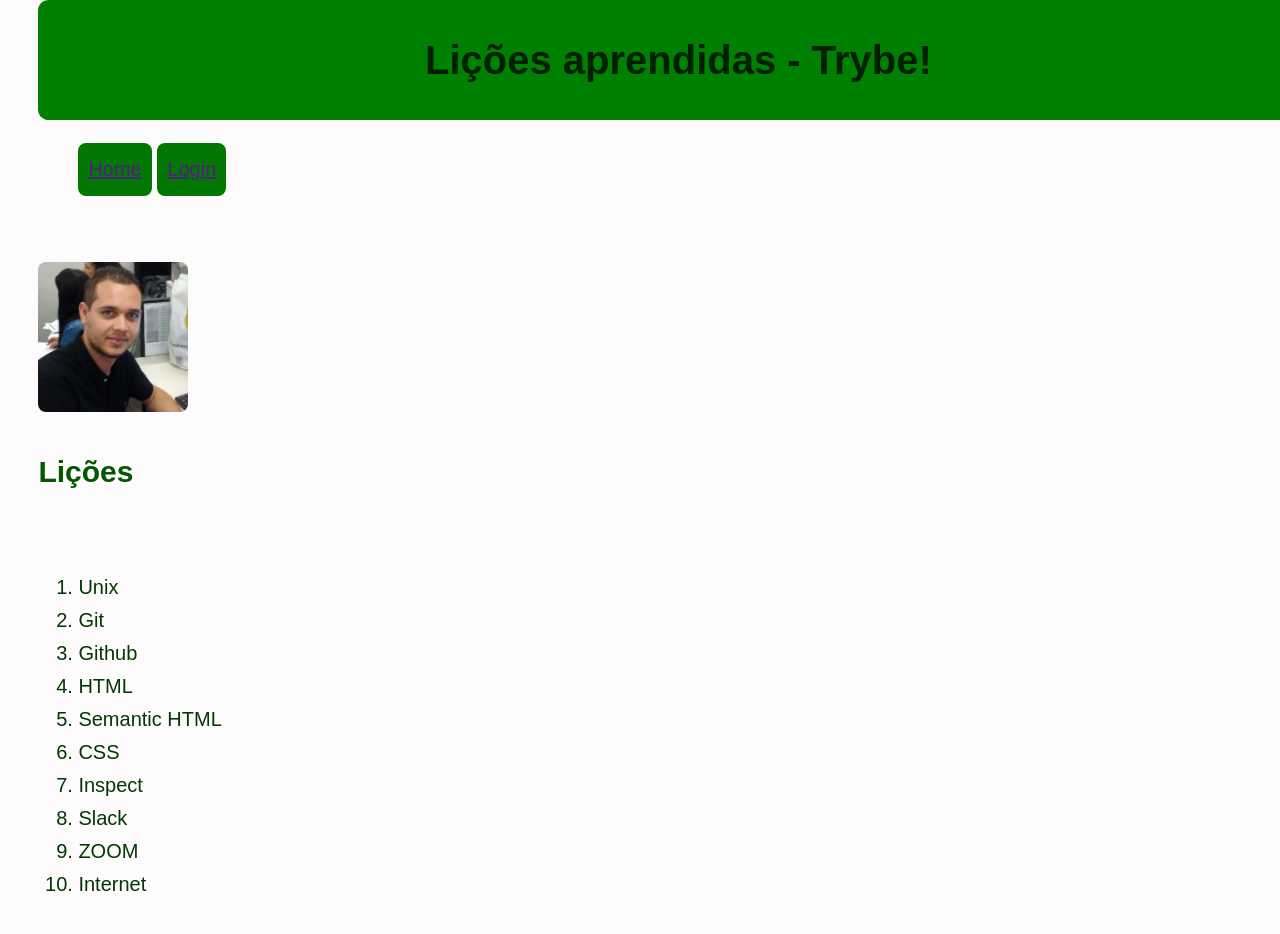
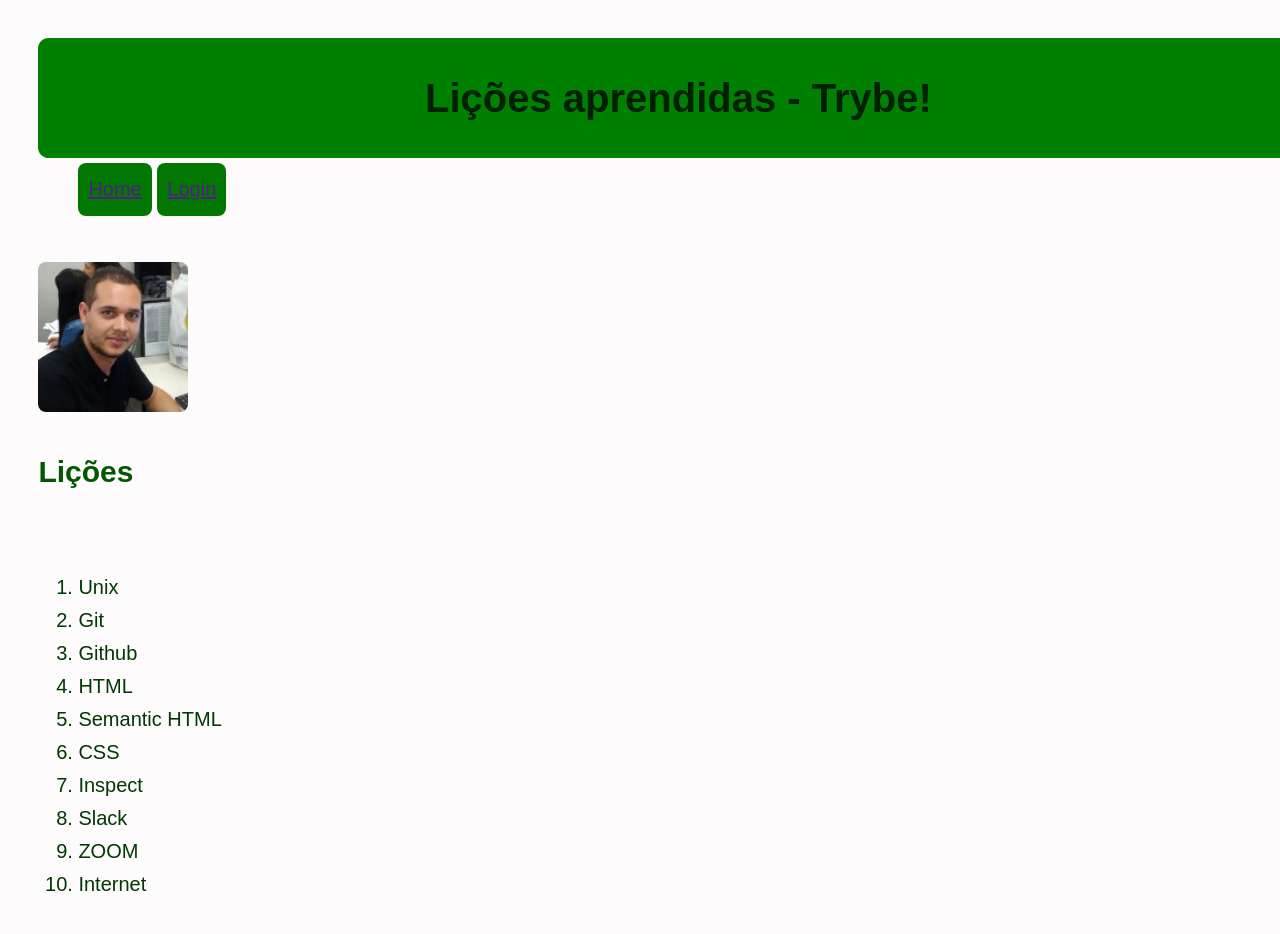
Before and after one commit to Gildeir/Lessons-learned-project-fundamentals, a website: page index.html in a window 1280 px wide. Shown: the top 934 px of the page. Drawn offline with Linux system fonts and the light colour scheme.

Commit message:
Adicionando espaço apos caractere

```diff
--- a/style.css
+++ b/style.css
@@ -9,7 +9,7 @@
 }
 
 #cabecalho {
-  top: 0px;
+  top: 0 px;
   background-color: green;
   position: fixed;
   width: 100%;
@@ -65,7 +65,7 @@
 }
 
 .nave-style li {
-  top: 75px;
+  top: 95px;
   position: relative;
   background-color: rgb(2, 119, 2);
   list-style-type: none;
```
